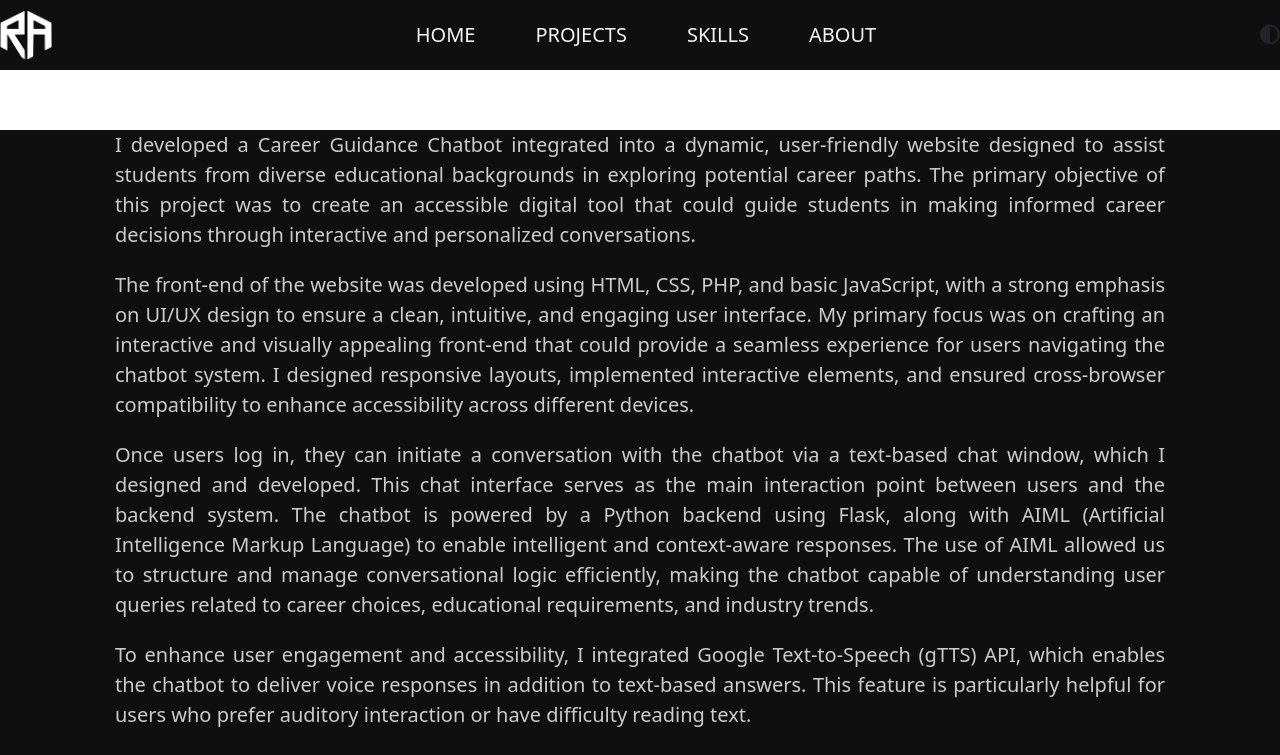
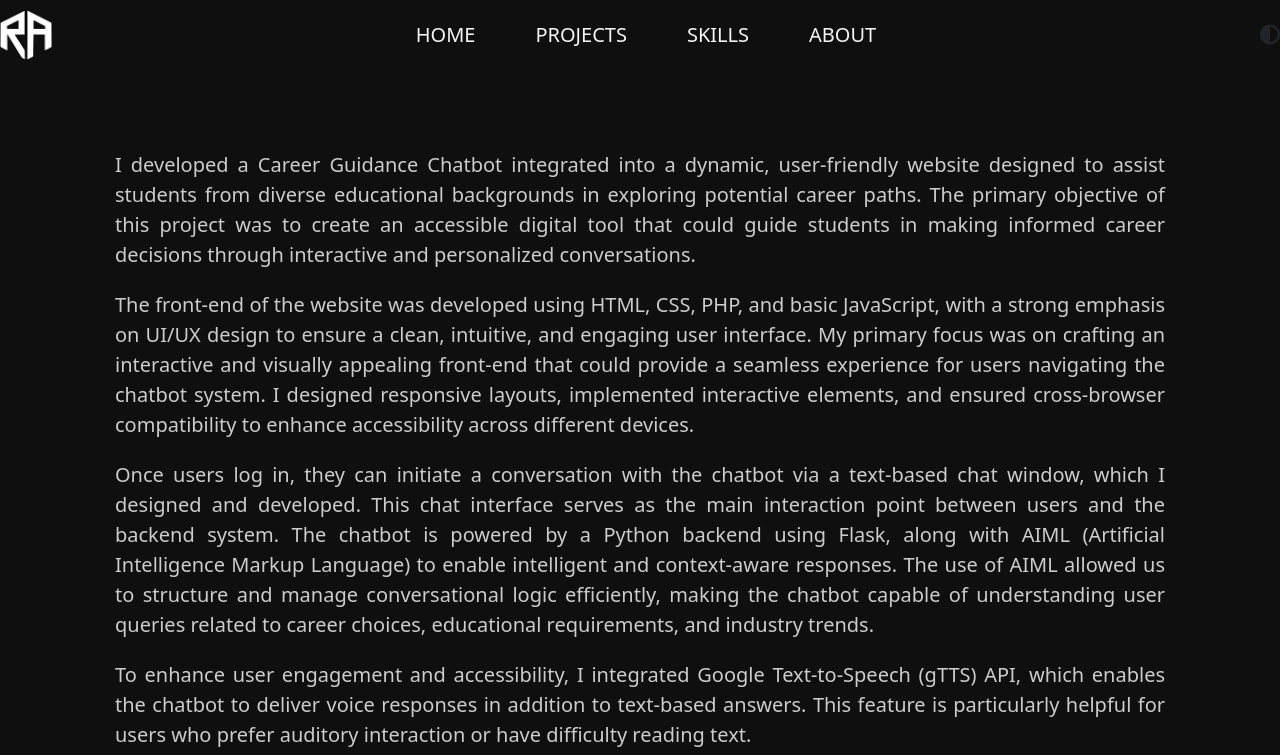
Before and after one commit to rohitashtekar/portfolio, a React (Vite) app in the folder Portfolio/: page /projects/chatbot in a window 1280 px wide. Shown: the top 755 px of the page. Built offline with nearby package versions, Linux system fonts and the light colour scheme.

Commit message:
UPDATE: project-detail-cont class

```diff
--- a/Portfolio/src/projects/Chatbot.jsx
+++ b/Portfolio/src/projects/Chatbot.jsx
@@ -3,7 +3,7 @@ import '../styles/projects/chatbot.css';
 const Chatbot = () => {
   return (
     <>
-      <section className="container-fluid">
+      <section className="container-fluid project-detail-cont">
         <div className="project-details">
           <p>
             I developed a Career Guidance Chatbot integrated into a dynamic, user-friendly website designed to assist students from diverse educational backgrounds in exploring potential career paths. The primary objective of this project was to create an accessible digital tool that could guide students in making informed career decisions through interactive and personalized conversations.
--- a/Portfolio/src/projects/CoffeeOrder.jsx
+++ b/Portfolio/src/projects/CoffeeOrder.jsx
@@ -3,7 +3,7 @@ import '../styles/projects/coffeeOrder.css';
 const CoffeeOrder = () => {
   return (
     <>
-      <section className="container-fluid">
+      <section className="container-fluid project-detail-cont">
         <div className="project-details">
           <p>
             I developed a Coffee Order Application designed to streamline the ordering process at restaurants, allowing customers to place their beverage orders directly from their smartphones, thus eliminating the need to wait for a waiter to take their order. This Android-based application offers a small, curated menu of beverages, which includes a selection of coffee, tea, and other hot drinks, providing customers with a convenient and efficient way to browse the available options and make their selection.
--- a/Portfolio/src/projects/SCApp.jsx
+++ b/Portfolio/src/projects/SCApp.jsx
@@ -3,7 +3,7 @@ import '../styles/projects/sca.css';
 const SCApp = () => {
     return (
         <>
-            <section className="container-fluid">
+            <section className="container-fluid project-detail-cont">
                 <div className="project-details">
                     <p>
                         I developed The SecondClinic, a comprehensive React-based web application designed to provide users with the opportunity to upload their medical reports and receive second opinions from specialized doctors across various medical fields. The core objective of this platform is to enhance access to healthcare by allowing users to consult with top-tier doctors for a second perspective on their medical diagnoses, without the need to physically visit a clinic.
```
